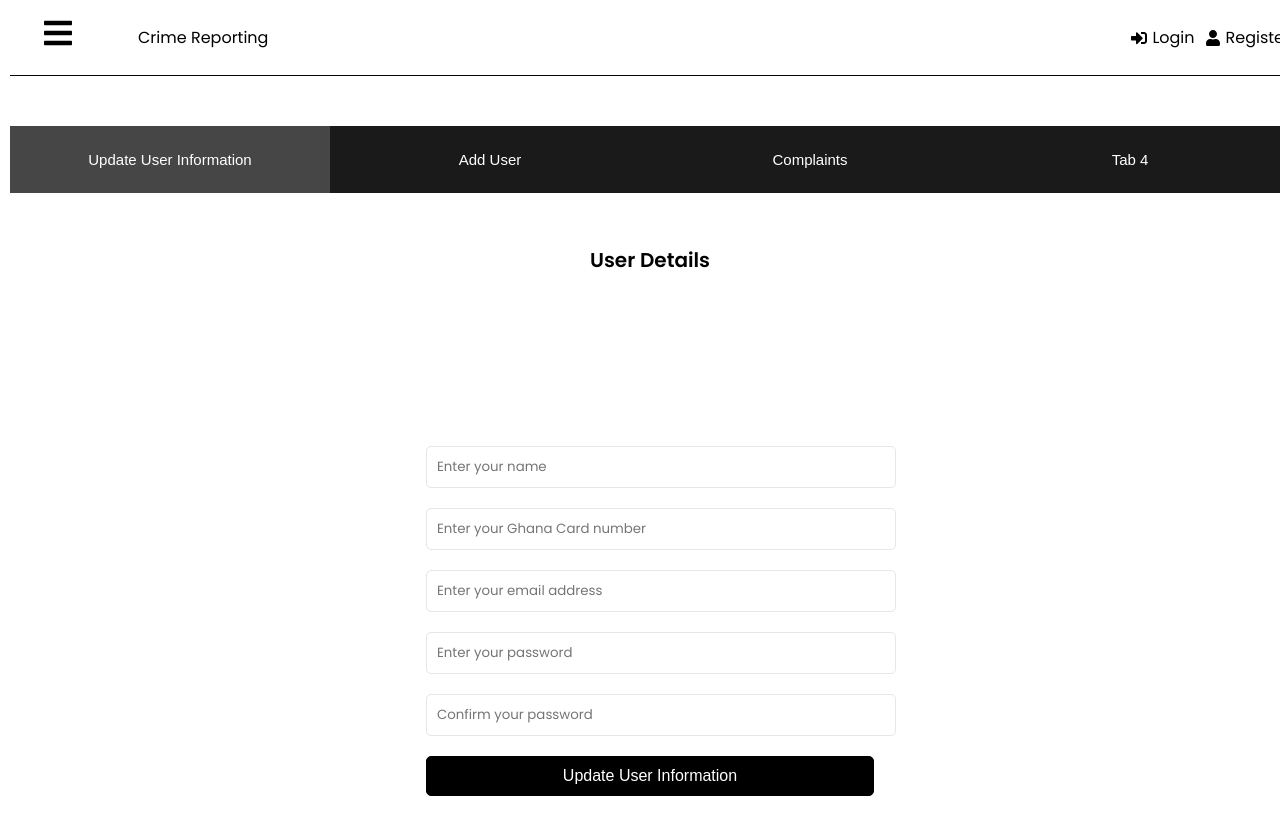
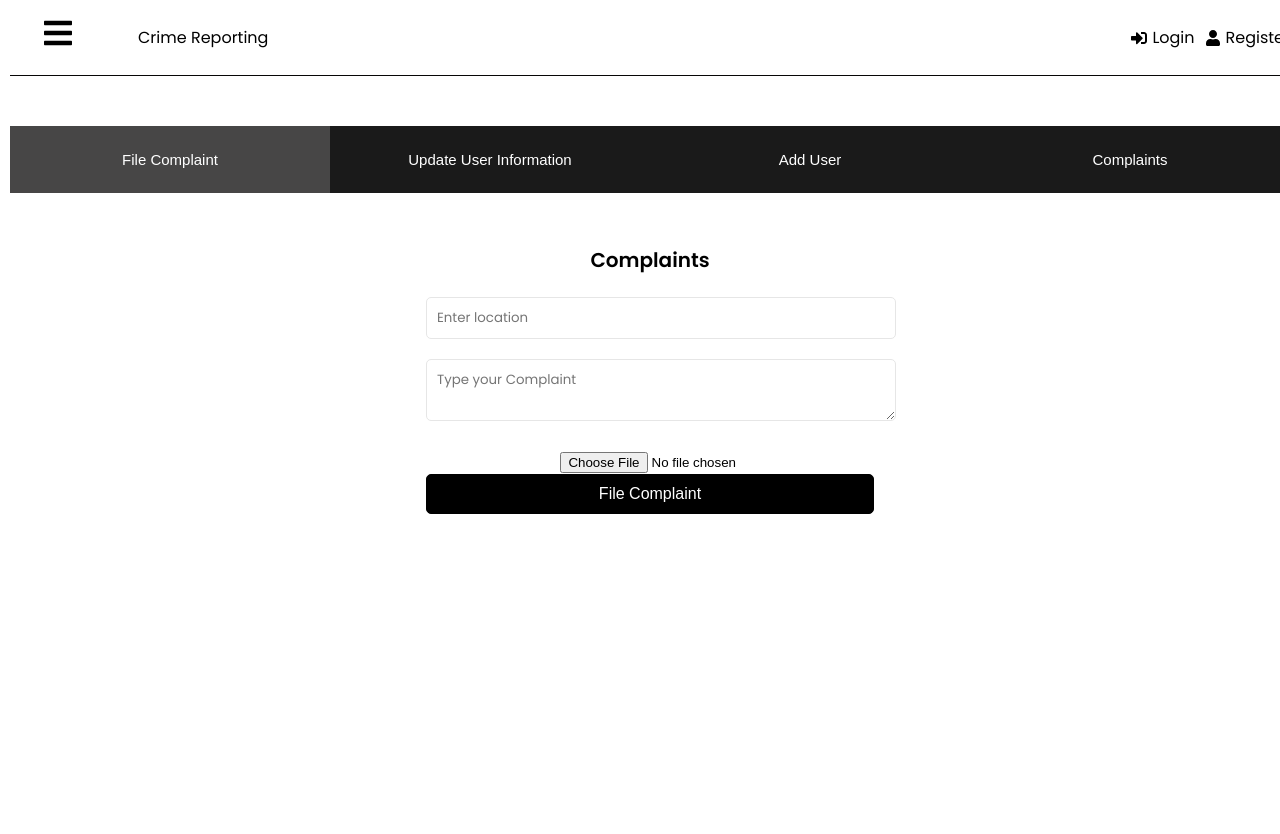
Before and after one commit to criswiz/Crime-Reporting-System, a React (Create React App) app in the folder frontend/: page /admin in a window 1280 px wide. Shown: the top 834 px of the page. After the commit the page ends 800 px from the top, so only its background shows below. Built offline with nearby package versions, Linux system fonts and the light colour scheme.

Commit message:
Tabs not working

```diff
--- a/frontend/src/components/ComplaintForm.jsx
+++ b/frontend/src/components/ComplaintForm.jsx
@@ -69,7 +69,6 @@ function ComplaintForm() {
         </div>
         <div className="form">
           <div className="form-row">
-            <label className="text-white">Select Image :</label>
             <input
               type="file"
               className="form-control"
--- a/frontend/src/components/Tabs.jsx
+++ b/frontend/src/components/Tabs.jsx
@@ -4,33 +4,34 @@ import ComplaintItem from './ComplaintForm';
 import UpdateUserDetails from './UpdateUserDetails';
 import AllComplaints  from "./AllComplaints";
 import AddUser from "./AddUser";
+import ComplaintForm from './ComplaintForm';
 
 function Tabs() {
   const [currentTab, setCurrentTab] = useState('1');
   const tabs = [
     {
       id: 1,
+      tabTitle: 'File Complaint',
+      title: 'Complaints',
+      content: <ComplaintForm />,
+    },
+    {
+      id: 2,
       tabTitle: 'Update User Information',
       title: 'User Details',
       content: <UpdateUserDetails />,
     },
     {
-      id: 2,
+      id: 3,
       tabTitle: 'Add User',
       title: 'User Details',
       content: <AddUser />,
     },
     {
-      id: 3,
+      id: 4,
       tabTitle: 'Complaints',
       title: 'User Complaints',
       content: <AllComplaints />,
-    },
-    {
-      id: 4,
-      tabTitle: 'Tab 4',
-      title: 'Title 4',
-      content: <ComplaintItem />,
     },
   ];
 
--- a/frontend/src/components/UpdateUserDetails.jsx
+++ b/frontend/src/components/UpdateUserDetails.jsx
@@ -65,13 +65,6 @@ function UpdateUserDetails() {
   }
 
   return (
-    <>
-      <section className="heading">
-        <h1>
-          <FaUser /> Update User Information
-        </h1>
-      </section>
-
       <section className="form">
         <form onSubmit={onSubmit}>
           <div className="form-group">
@@ -136,7 +129,6 @@ function UpdateUserDetails() {
           </div>
         </form>
       </section>
-    </>
   );
 }
 
```
